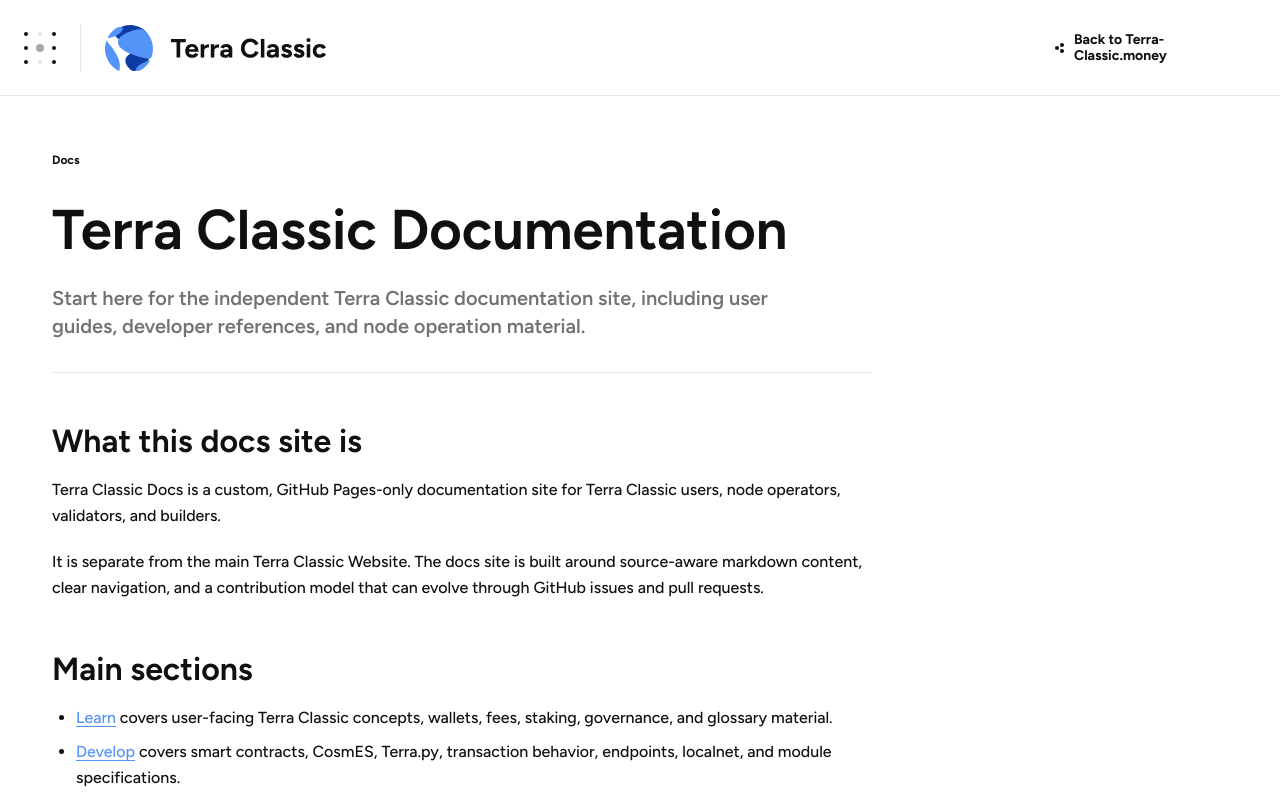
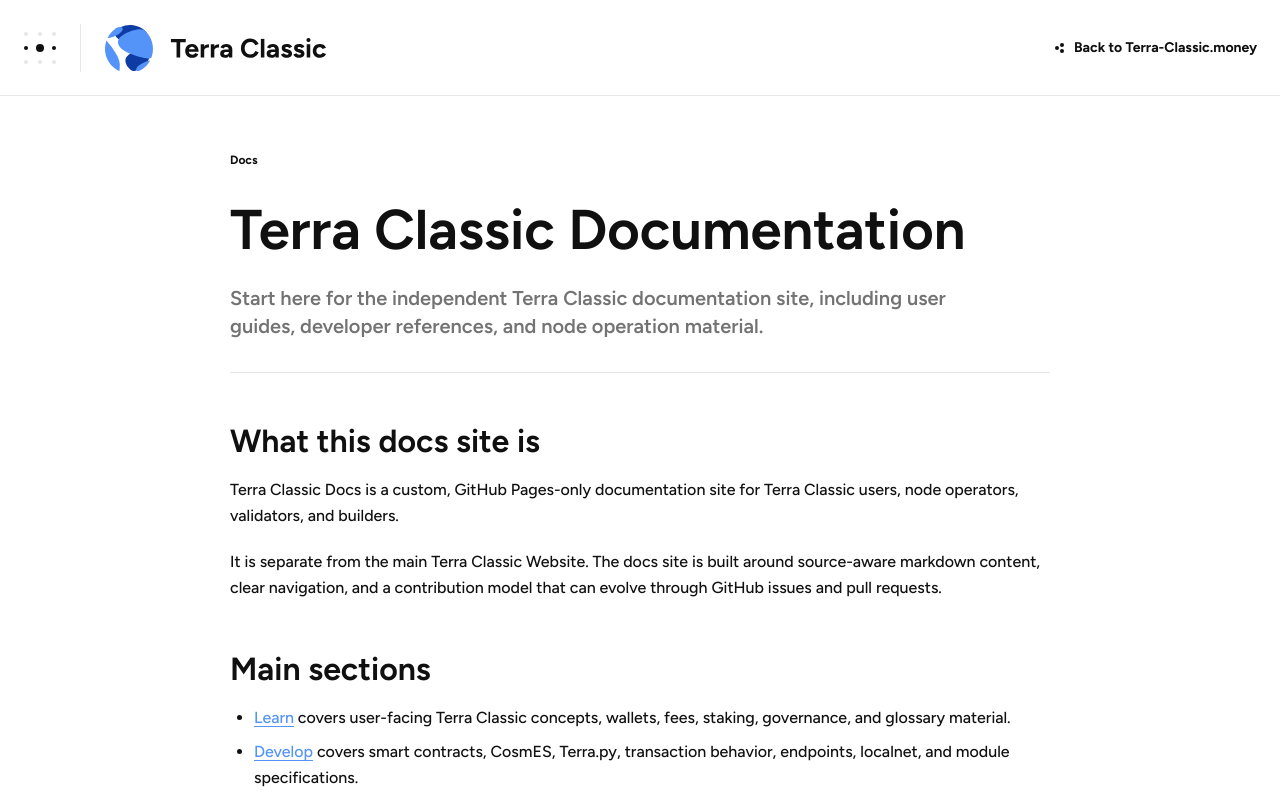
Before and after one commit to Terra-Classic-money-Website/Terra-Classic-Docs, a React (Vite) app: page / in a window 1280 px wide. In both pictures the pointer is over the element 40 px from the left and 47 px from the top of the page. Shown: the top 800 px of the page. Built offline with nearby package versions, Linux system fonts and the light colour scheme.

Commit message:
fix: match responsive hamburger states

```diff
--- a/src/styles/docs.css
+++ b/src/styles/docs.css
@@ -720,26 +720,72 @@
   .docs-menu-icon span:nth-child(7) { left: 0; top: 0; }
   .docs-menu-icon span:nth-child(8) { left: 0; top: 14px; background: var(--color-grey-500); }
   .docs-menu-icon span:nth-child(9) { left: 0; top: 28px; }
-  .docs-menu-icon--open span:nth-child(4),
-  .docs-menu-icon--open span:nth-child(5),
-  .docs-menu-icon--open span:nth-child(6) { left: 0; }
-  .docs-menu-icon--open span:nth-child(7),
-  .docs-menu-icon--open span:nth-child(8),
-  .docs-menu-icon--open span:nth-child(9) { left: 28px; }
 
-  .docs-mobile-menu:hover .docs-menu-icon span,
-  .docs-mobile-menu:focus-visible .docs-menu-icon span { background: var(--color-black); }
+  .docs-menu-icon--open span:nth-child(3) {
+    background: var(--color-grey-500);
+  }
 
-  .docs-mobile-menu:hover .docs-menu-icon span:nth-child(1),
-  .docs-mobile-menu:hover .docs-menu-icon span:nth-child(2),
-  .docs-mobile-menu:focus-visible .docs-menu-icon span:nth-child(1),
-  .docs-mobile-menu:focus-visible .docs-menu-icon span:nth-child(2) {
+  .docs-menu-icon--open span:nth-child(4) {
+    left: 0;
+    background: var(--color-grey-500);
+  }
+
+  .docs-menu-icon--open span:nth-child(5) {
+    left: 0;
     background: var(--color-grey-100);
   }
 
-  .docs-mobile-menu:hover .docs-menu-icon span:nth-child(3),
-  .docs-mobile-menu:focus-visible .docs-menu-icon span:nth-child(3) {
+  .docs-menu-icon--open span:nth-child(6) {
+    left: 0;
     background: var(--color-grey-500);
+  }
+
+  .docs-menu-icon--open span:nth-child(7) {
+    left: 28px;
+    background: var(--color-grey-500);
+  }
+
+  .docs-menu-icon--open span:nth-child(8) {
+    left: 28px;
+    background: var(--color-grey-100);
+  }
+
+  .docs-menu-icon--open span:nth-child(9) {
+    left: 28px;
+    background: var(--color-grey-500);
+  }
+
+  .docs-mobile-menu:hover .docs-menu-icon:not(.docs-menu-icon--open) span:nth-child(3),
+  .docs-mobile-menu:hover .docs-menu-icon:not(.docs-menu-icon--open) span:nth-child(5),
+  .docs-mobile-menu:hover .docs-menu-icon:not(.docs-menu-icon--open) span:nth-child(8),
+  .docs-mobile-menu:focus-visible .docs-menu-icon:not(.docs-menu-icon--open) span:nth-child(3),
+  .docs-mobile-menu:focus-visible .docs-menu-icon:not(.docs-menu-icon--open) span:nth-child(5),
+  .docs-mobile-menu:focus-visible .docs-menu-icon:not(.docs-menu-icon--open) span:nth-child(8) {
+    background: var(--color-black);
+  }
+
+  .docs-mobile-menu:hover .docs-menu-icon--open span:nth-child(3),
+  .docs-mobile-menu:hover .docs-menu-icon--open span:nth-child(4),
+  .docs-mobile-menu:hover .docs-menu-icon--open span:nth-child(6),
+  .docs-mobile-menu:hover .docs-menu-icon--open span:nth-child(7),
+  .docs-mobile-menu:hover .docs-menu-icon--open span:nth-child(9),
+  .docs-mobile-menu:focus-visible .docs-menu-icon--open span:nth-child(3),
+  .docs-mobile-menu:focus-visible .docs-menu-icon--open span:nth-child(4),
+  .docs-mobile-menu:focus-visible .docs-menu-icon--open span:nth-child(6),
+  .docs-mobile-menu:focus-visible .docs-menu-icon--open span:nth-child(7),
+  .docs-mobile-menu:focus-visible .docs-menu-icon--open span:nth-child(9) {
+    background: var(--color-black);
+  }
+
+  .docs-mobile-menu:hover .docs-menu-icon--open span:nth-child(1),
+  .docs-mobile-menu:hover .docs-menu-icon--open span:nth-child(2),
+  .docs-mobile-menu:hover .docs-menu-icon--open span:nth-child(5),
+  .docs-mobile-menu:hover .docs-menu-icon--open span:nth-child(8),
+  .docs-mobile-menu:focus-visible .docs-menu-icon--open span:nth-child(1),
+  .docs-mobile-menu:focus-visible .docs-menu-icon--open span:nth-child(2),
+  .docs-mobile-menu:focus-visible .docs-menu-icon--open span:nth-child(5),
+  .docs-mobile-menu:focus-visible .docs-menu-icon--open span:nth-child(8) {
+    background: var(--color-grey-100);
   }
 
   .docs-mobile-brand img {
@@ -759,6 +805,7 @@
     font-size: var(--tc-type-link-normal-size);
     line-height: var(--tc-type-link-normal-line-height);
     font-weight: 700;
+    white-space: nowrap;
     transition: color var(--tc-motion-sidebar-color) var(--tc-ease-standard);
   }
 
@@ -811,6 +858,7 @@
 
   .docs-content-grid {
     grid-template-columns: minmax(0, var(--docs-page-max));
+    justify-content: center;
     padding: 56px 32px 80px;
   }
 
```
